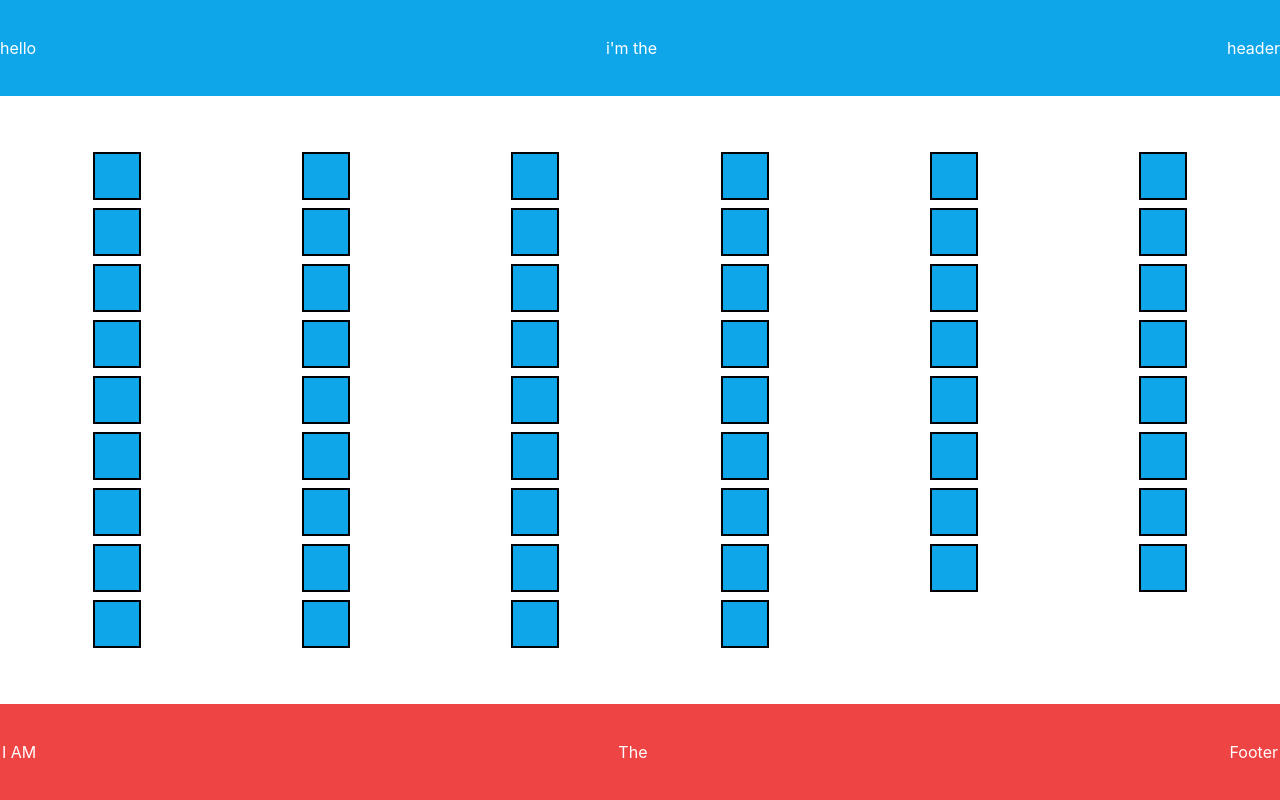
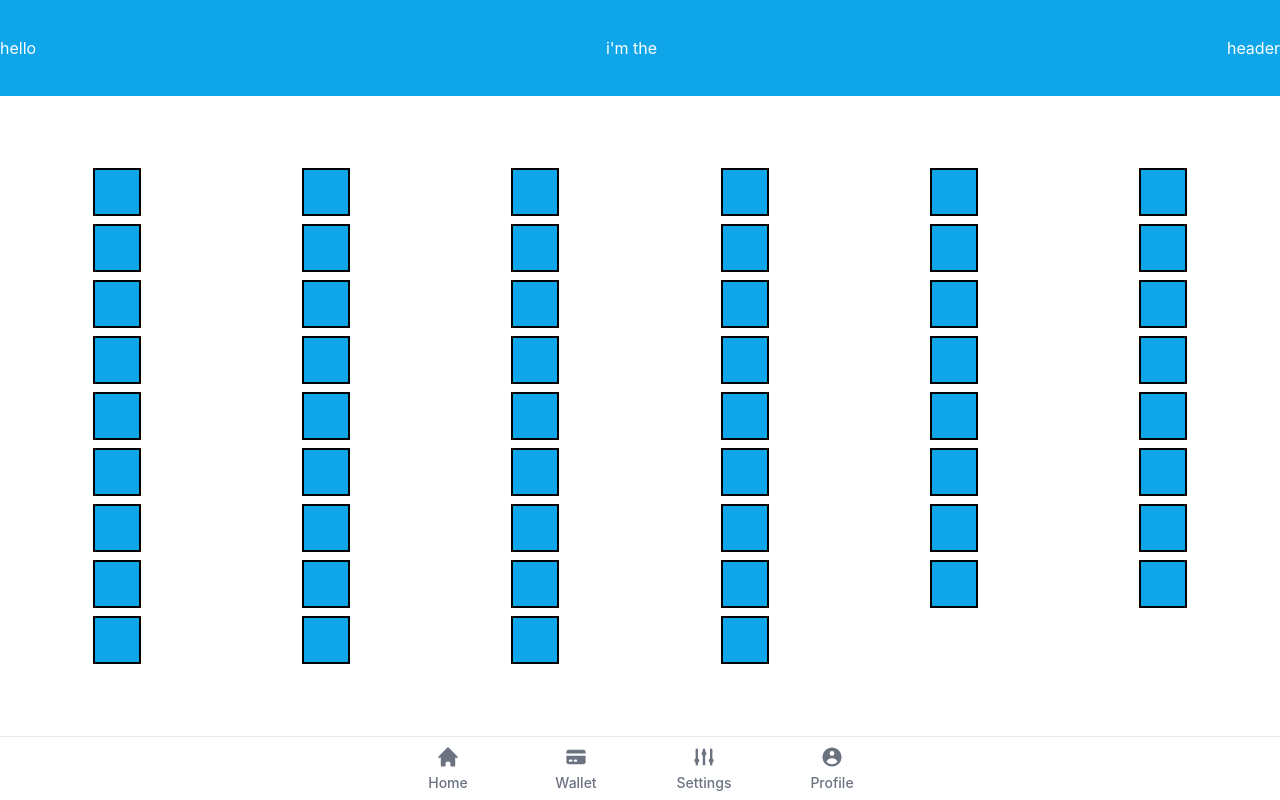
Before and after one commit to singapaul/26pairs, a Gatsby site: page / in a window 1280 px wide. Built offline with nearby package versions, Linux system fonts and the light colour scheme; Gatsby itself is replaced by a stand-in of ours.

Commit message:
Footer Tailwind component

```diff
--- a/src/components/Footer/Footer.tsx
+++ b/src/components/Footer/Footer.tsx
@@ -7,8 +7,86 @@ export type FooterProps = {
 
 const Footer = ({ children }: FooterProps) => {
   return (
-    <div className="flex justify-between items-center border-solid border-2 border-red-500 bg-red-500 text-white min-h-20 h-24">
-      {children}
+    <div className="w-full h-16 bg-white border-t border-gray-200 dark:bg-gray-700 dark:border-gray-600">
+      <div className="grid h-full max-w-lg grid-cols-4 mx-auto font-medium">
+        <button
+          type="button"
+          className="inline-flex flex-col items-center justify-center px-5 hover:bg-gray-50 dark:hover:bg-gray-800 group"
+        >
+          <svg
+            className="w-6 h-6 mb-1 text-gray-500 dark:text-gray-400 group-hover:text-blue-600 dark:group-hover:text-blue-500"
+            fill="currentColor"
+            viewBox="0 0 20 20"
+            xmlns="http://www.w3.org/2000/svg"
+            aria-hidden="true"
+          >
+            <path d="M10.707 2.293a1 1 0 00-1.414 0l-7 7a1 1 0 001.414 1.414L4 10.414V17a1 1 0 001 1h2a1 1 0 001-1v-2a1 1 0 011-1h2a1 1 0 011 1v2a1 1 0 001 1h2a1 1 0 001-1v-6.586l.293.293a1 1 0 001.414-1.414l-7-7z"></path>
+          </svg>
+          <span className="text-sm text-gray-500 dark:text-gray-400 group-hover:text-blue-600 dark:group-hover:text-blue-500">
+            Home
+          </span>
+        </button>
+        <button
+          type="button"
+          className="inline-flex flex-col items-center justify-center px-5 hover:bg-gray-50 dark:hover:bg-gray-800 group"
+        >
+          <svg
+            className="w-6 h-6 mb-1 text-gray-500 dark:text-gray-400 group-hover:text-blue-600 dark:group-hover:text-blue-500"
+            fill="currentColor"
+            viewBox="0 0 20 20"
+            xmlns="http://www.w3.org/2000/svg"
+            aria-hidden="true"
+          >
+            <path d="M4 4a2 2 0 00-2 2v1h16V6a2 2 0 00-2-2H4z"></path>
+            <path
+              clip-rule="evenodd"
+              fill-rule="evenodd"
+              d="M18 9H2v5a2 2 0 002 2h12a2 2 0 002-2V9zM4 13a1 1 0 011-1h1a1 1 0 110 2H5a1 1 0 01-1-1zm5-1a1 1 0 100 2h1a1 1 0 100-2H9z"
+            ></path>
+          </svg>
+          <span className="text-sm text-gray-500 dark:text-gray-400 group-hover:text-blue-600 dark:group-hover:text-blue-500">
+            Wallet
+          </span>
+        </button>
+        <button
+          type="button"
+          className="inline-flex flex-col items-center justify-center px-5 hover:bg-gray-50 dark:hover:bg-gray-800 group"
+        >
+          <svg
+            className="w-6 h-6 mb-1 text-gray-500 dark:text-gray-400 group-hover:text-blue-600 dark:group-hover:text-blue-500"
+            fill="currentColor"
+            viewBox="0 0 20 20"
+            xmlns="http://www.w3.org/2000/svg"
+            aria-hidden="true"
+          >
+            <path d="M5 4a1 1 0 00-2 0v7.268a2 2 0 000 3.464V16a1 1 0 102 0v-1.268a2 2 0 000-3.464V4zM11 4a1 1 0 10-2 0v1.268a2 2 0 000 3.464V16a1 1 0 102 0V8.732a2 2 0 000-3.464V4zM16 3a1 1 0 011 1v7.268a2 2 0 010 3.464V16a1 1 0 11-2 0v-1.268a2 2 0 010-3.464V4a1 1 0 011-1z"></path>
+          </svg>
+          <span className="text-sm text-gray-500 dark:text-gray-400 group-hover:text-blue-600 dark:group-hover:text-blue-500">
+            Settings
+          </span>
+        </button>
+        <button
+          type="button"
+          className="inline-flex flex-col items-center justify-center px-5 hover:bg-gray-50 dark:hover:bg-gray-800 group"
+        >
+          <svg
+            className="w-6 h-6 mb-1 text-gray-500 dark:text-gray-400 group-hover:text-blue-600 dark:group-hover:text-blue-500"
+            fill="currentColor"
+            viewBox="0 0 20 20"
+            xmlns="http://www.w3.org/2000/svg"
+            aria-hidden="true"
+          >
+            <path
+              clip-rule="evenodd"
+              fill-rule="evenodd"
+              d="M18 10a8 8 0 11-16 0 8 8 0 0116 0zm-6-3a2 2 0 11-4 0 2 2 0 014 0zm-2 4a5 5 0 00-4.546 2.916A5.986 5.986 0 0010 16a5.986 5.986 0 004.546-2.084A5 5 0 0010 11z"
+            ></path>
+          </svg>
+          <span className="text-sm text-gray-500 dark:text-gray-400 group-hover:text-blue-600 dark:group-hover:text-blue-500">
+            Profile
+          </span>
+        </button>
+      </div>
     </div>
   );
 };
```
